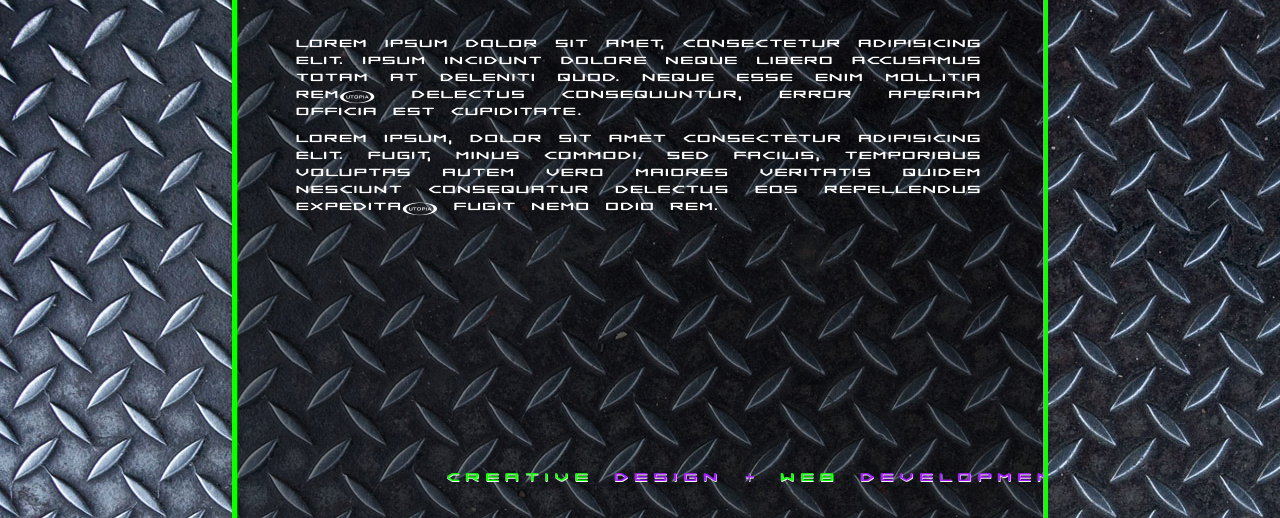
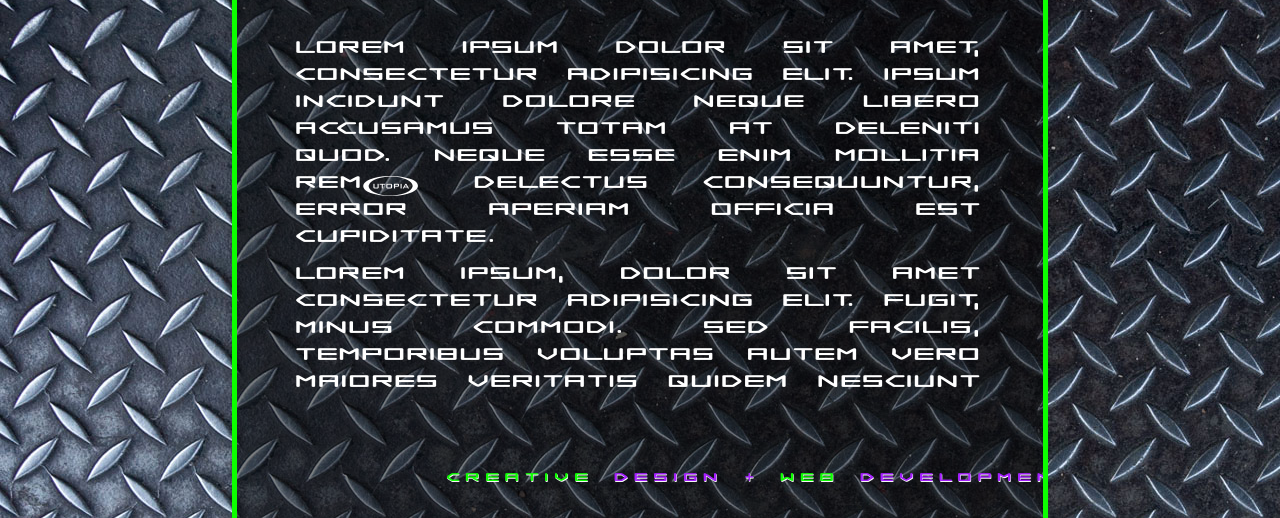
Before and after one commit to GrandioseBehavior/folio, a plain HTML site: page index.html in a window 1280 px wide. Shown: the part 182-700 px from the top of the page. Drawn offline with Linux system fonts and the light colour scheme.

Commit message:
Update style.css

```diff
--- a/style.css
+++ b/style.css
@@ -58,7 +58,7 @@
       {color: rgb(13, 255, 0);font-weight:100;font-size:2vw;}
 
    .text
-      {font-family:Samba;font-size:1.5rem;color:white; padding-left:40px;padding-right:40px;text-align:justify;padding-top:10px;
+      {font-family:Samba;font-size:3vw;color:white; padding-left:40px;padding-right:40px;text-align:justify;padding-top:10px;
       overflow:hidden;letter-spacing:.1rem;}
 
 .imagecontainer
```
